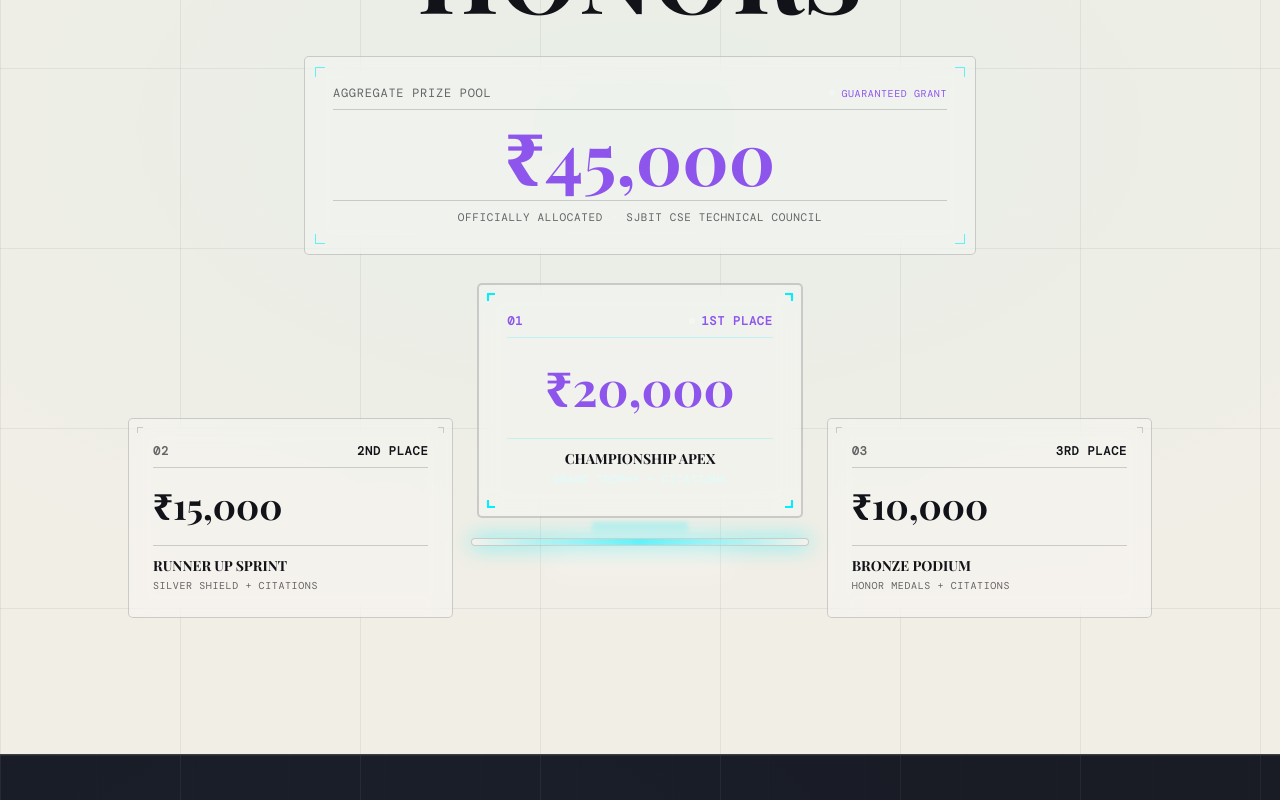
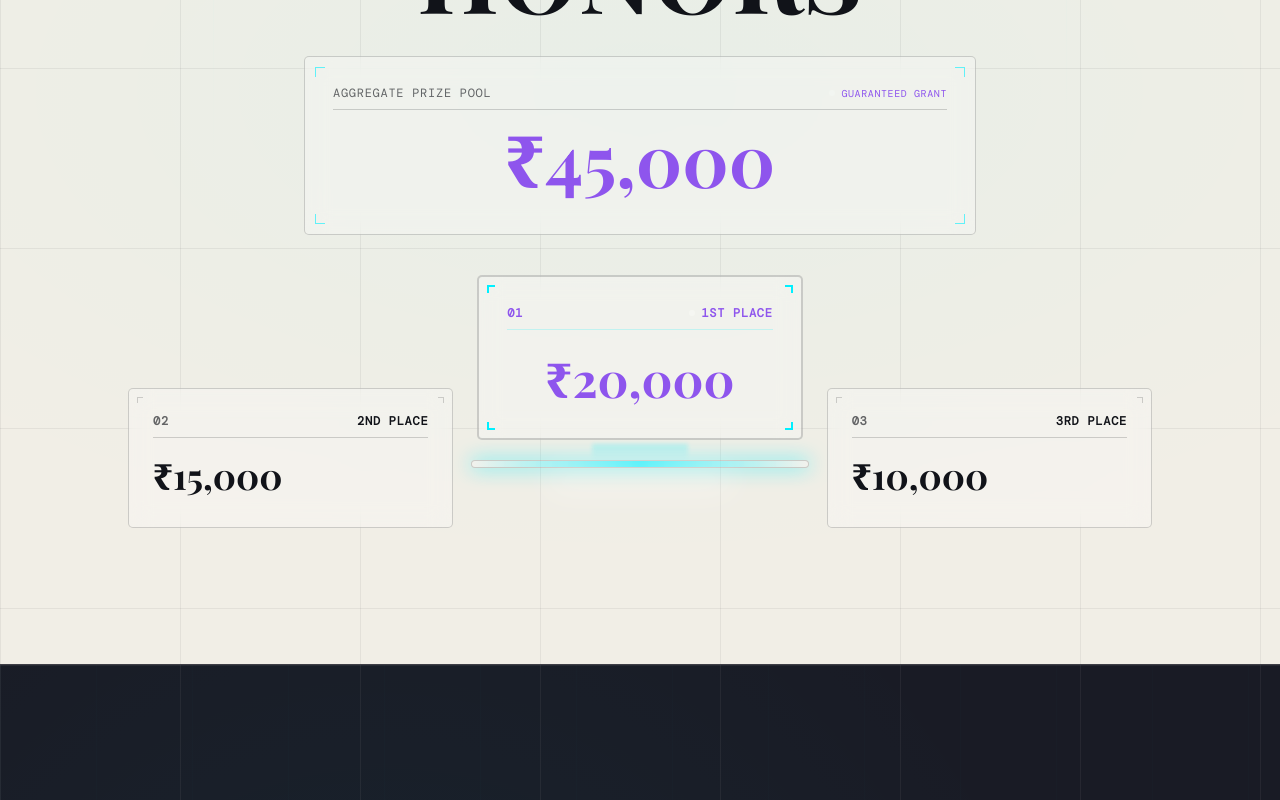
Before and after one commit to praneel46/coderelay26, a React (Vite) app: page / in a window 1280 px wide. Shown: the part 3380-4180 px from the top of the page. Built offline with nearby package versions, Linux system fonts and the light colour scheme; a web font is replaced by a local one.

Commit message:
fix: update team size to 4, professional footer copyright, and remove prize sub-metadata

```diff
--- a/src/components/Footer.tsx
+++ b/src/components/Footer.tsx
@@ -161,10 +161,10 @@ export const Footer: React.FC = () => {
           {/* Left: Copyright & Institution */}
           <div className="flex flex-col space-y-0.5">
             <p className="font-mono text-xs text-slate-300">
-              © 2026 VIGYANTRA 2026 — CODE RELAY
+              © 2026 VIGYANTRA · CODE RELAY. ALL RIGHTS RESERVED.
             </p>
             <p className="font-mono text-[10px] text-slate-500">
-              SJB Institute of Technology • CSE Technical Council
+              SJB Institute of Technology, Bengaluru
             </p>
           </div>
 
--- a/src/sections/About.tsx
+++ b/src/sections/About.tsx
@@ -65,7 +65,7 @@ export const About: React.FC = () => {
 
             <div className="relative pt-4 sm:pt-6 border-t border-white/[0.08]">
               <p className="font-body text-base sm:text-lg text-slate-300 leading-relaxed font-normal">
-                Code Relay is a team-based programming challenge where three members combine technical knowledge, logical thinking, debugging ability and problem-solving skills to progress through multiple challenges.
+                Code Relay is a team-based programming challenge where four members combine technical knowledge, logical thinking, debugging ability and problem-solving skills to progress through multiple challenges.
               </p>
             </div>
 
--- a/src/sections/FAQ.tsx
+++ b/src/sections/FAQ.tsx
@@ -14,7 +14,7 @@ const FAQS: FAQItem[] = [
     id: 'faq-01',
     number: '01',
     question: 'How many members can be in a team?',
-    answer: 'Each team must strictly comprise exactly 3 members.',
+    answer: 'Each team must strictly comprise exactly 4 members.',
   },
   {
     id: 'faq-02',
--- a/src/sections/Prizes.tsx
+++ b/src/sections/Prizes.tsx
@@ -5,8 +5,6 @@ interface PrizeTier {
   place: string;
   rank: string;
   amount: string;
-  title: string;
-  citation: string;
   isPrimary?: boolean;
 }
 
@@ -14,8 +12,6 @@ const FIRST_PLACE: PrizeTier = {
   place: '01',
   rank: '1ST PLACE',
   amount: '₹20,000',
-  title: 'CHAMPIONSHIP APEX',
-  citation: 'GRAND TROPHY + CITATIONS',
   isPrimary: true,
 };
 
@@ -23,16 +19,12 @@ const SECOND_PLACE: PrizeTier = {
   place: '02',
   rank: '2ND PLACE',
   amount: '₹15,000',
-  title: 'RUNNER UP SPRINT',
-  citation: 'SILVER SHIELD + CITATIONS',
 };
 
 const THIRD_PLACE: PrizeTier = {
   place: '03',
   rank: '3RD PLACE',
   amount: '₹10,000',
-  title: 'BRONZE PODIUM',
-  citation: 'HONOR MEDALS + CITATIONS',
 };
 
 export const Prizes: React.FC = () => {
@@ -77,10 +69,7 @@ export const Prizes: React.FC = () => {
       className="relative w-full py-16 sm:py-24 md:py-28 px-4 sm:px-6 lg:px-12 select-none overflow-hidden"
       aria-label="Competition Prize Pool and Rewards"
     >
-      {/* =========================================================================
-          SECTION-SPECIFIC ATMOSPHERE: ILLUMINATED BOUNTY STAGE
-          Subtle vertical light beams and ambient podium glow
-          ========================================================================= */}
+      {/* Section atmosphere */}
       <div className="absolute inset-0 pointer-events-none bg-[radial-gradient(ellipse_75%_50%_at_50%_40%,rgba(0,240,255,0.04),transparent)] -z-10" />
 
       {/* Subtle Vertical Light Beams */}
@@ -105,16 +94,13 @@ export const Prizes: React.FC = () => {
           </h2>
         </motion.div>
 
-        {/* =========================================================================
-            CINEMATIC CASH COUNTER DISPLAY (FUTURISTIC FINANCIAL TELEMETRY MODULE)
-            ========================================================================= */}
+        {/* Aggregate Prize Pool Card */}
         <motion.div
           initial={{ opacity: 0, scale: 0.97 }}
           animate={isInView ? { opacity: 1, scale: 1 } : {}}
           transition={{ duration: 0.7, ease: [0.16, 1, 0.3, 1] }}
           className="relative max-w-2xl mx-auto p-5 sm:p-7 rounded-2xl bg-[#0a0e19]/60 border border-white/[0.08] backdrop-blur-md text-center mb-10 sm:mb-12 shadow-[0_12px_40px_rgba(0,0,0,0.6)] overflow-hidden"
         >
-          {/* Subtle Local Inner Grid Pattern */}
           <div
             className="absolute inset-0 opacity-15 pointer-events-none bg-grid-cyber"
             aria-hidden="true"
@@ -138,7 +124,7 @@ export const Prizes: React.FC = () => {
           </div>
 
           {/* The Large Dominant Cash Counter */}
-          <div className="relative z-10 my-1 sm:my-2">
+          <div className="relative z-10 my-2 sm:my-3">
             <span
               className={`font-headline text-4xl sm:text-6xl md:text-7xl font-bold tracking-tight text-white transition-all duration-500 block ${
                 isCounterFinished ? 'text-[#00f0ff] text-glow-cyan' : 'text-slate-100'
@@ -147,28 +133,20 @@ export const Prizes: React.FC = () => {
               ₹{count.toLocaleString('en-IN')}
             </span>
           </div>
-
-          {/* Bottom Telemetry Verification Strip */}
-          <div className="pt-2 border-t border-white/[0.06] flex items-center justify-center gap-2 text-slate-400 font-mono text-[10px] sm:text-[11px] tracking-wider uppercase relative z-10">
-            <span>OFFICIALLY ALLOCATED</span>
-            <span className="text-white/20">•</span>
-            <span>SJBIT CSE TECHNICAL COUNCIL</span>
-          </div>
         </motion.div>
 
         {/* =========================================================================
-            DESKTOP COMPACT PODIUM COMPOSITION (BALANCED & SLIGHTLY ELEVATED CENTER)
+            DESKTOP COMPACT PODIUM COMPOSITION
             ========================================================================= */}
         <div className="hidden md:grid md:grid-cols-3 gap-5 lg:gap-6 items-end relative pt-6 pb-2">
 
-          {/* ---------------- 2ND PLACE (LEFT - LOWER POSITION) ---------------- */}
+          {/* ---------------- 2ND PLACE (LEFT) ---------------- */}
           <motion.div
             initial={{ opacity: 0, y: 20 }}
             animate={isCounterFinished ? { opacity: 1, y: 0 } : {}}
             transition={{ duration: 0.6, delay: 0.1, ease: [0.16, 1, 0.3, 1] }}
-            className="relative flex flex-col justify-between p-5 lg:p-6 rounded-xl bg-[#0a0e19]/50 border border-white/[0.08] hover:border-white/20 backdrop-blur-md transition-all duration-300 overflow-hidden min-h-[200px]"
+            className="relative flex flex-col justify-between p-5 lg:p-6 rounded-xl bg-[#0a0e19]/50 border border-white/[0.08] hover:border-white/20 backdrop-blur-md transition-all duration-300 overflow-hidden min-h-[140px]"
           >
-            {/* Local subtle inner grid */}
             <div className="absolute inset-0 opacity-10 pointer-events-none bg-grid-cyber" aria-hidden="true" />
             <div className="absolute top-2 left-2 w-1.5 h-1.5 border-t border-l border-white/20" />
             <div className="absolute top-2 right-2 w-1.5 h-1.5 border-t border-r border-white/20" />
@@ -178,36 +156,24 @@ export const Prizes: React.FC = () => {
               <span className="font-mono text-xs font-semibold tracking-wider text-slate-300">{SECOND_PLACE.rank}</span>
             </div>
 
-            <div className="my-1.5 relative z-10">
+            <div className="my-2 relative z-10">
               <span className="font-headline text-3xl lg:text-4xl font-bold tracking-tight text-slate-100 block">
                 {SECOND_PLACE.amount}
               </span>
             </div>
-
-            <div className="mt-2.5 pt-2.5 border-t border-white/[0.06] relative z-10">
-              <h3 className="font-headline text-xs lg:text-sm font-bold text-white tracking-wide uppercase">
-                {SECOND_PLACE.title}
-              </h3>
-              <p className="font-mono text-[10px] text-slate-400 mt-0.5 uppercase tracking-wider">
-                {SECOND_PLACE.citation}
-              </p>
-            </div>
           </motion.div>
 
-          {/* ---------------- 1ST PLACE (CENTER - SLIGHTLY ELEVATED ~45px WITH ILLUMINATED BASE) ---------------- */}
-          <div className="relative flex flex-col items-center -translate-y-8 lg:-translate-y-11 z-20">
+          {/* ---------------- 1ST PLACE (CENTER - ELEVATED) ---------------- */}
+          <div className="relative flex flex-col items-center -translate-y-6 lg:-translate-y-8 z-20">
 
-            {/* Slightly Elevated 1st Place Card */}
             <motion.div
               initial={{ opacity: 0, y: 25 }}
               animate={isCounterFinished ? { opacity: 1, y: 0 } : {}}
               transition={{ duration: 0.7, ease: [0.16, 1, 0.3, 1] }}
-              className="w-full relative flex flex-col justify-between p-6 lg:p-7 rounded-2xl bg-[#0a0e19]/80 border-2 border-[#00f0ff]/50 shadow-[0_0_30px_rgba(0,240,255,0.2)] backdrop-blur-md transition-all duration-300 overflow-hidden min-h-[235px] group"
+              className="w-full relative flex flex-col justify-between p-6 lg:p-7 rounded-2xl bg-[#0a0e19]/80 border-2 border-[#00f0ff]/50 shadow-[0_0_30px_rgba(0,240,255,0.2)] backdrop-blur-md transition-all duration-300 overflow-hidden min-h-[165px] group"
             >
-              {/* Local subtle inner grid */}
               <div className="absolute inset-0 opacity-20 pointer-events-none bg-grid-cyber" aria-hidden="true" />
 
-              {/* Cyan Engineering Corner Accents */}
               <div className="absolute top-2 left-2 w-2 h-2 border-t-2 border-l-2 border-[#00f0ff]" />
               <div className="absolute top-2 right-2 w-2 h-2 border-t-2 border-r-2 border-[#00f0ff]" />
               <div className="absolute bottom-2 left-2 w-2 h-2 border-b-2 border-l-2 border-[#00f0ff]" />
@@ -226,46 +192,31 @@ export const Prizes: React.FC = () => {
                   {FIRST_PLACE.amount}
                 </span>
               </div>
-
-              <div className="mt-2.5 pt-2.5 border-t border-[#00f0ff]/20 relative z-10 text-center">
-                <h3 className="font-headline text-xs lg:text-sm font-bold text-white tracking-wide uppercase">
-                  {FIRST_PLACE.title}
-                </h3>
-                <p className="font-mono text-[10px] lg:text-[11px] text-[#dbfcff] mt-0.5 uppercase tracking-wider">
-                  {FIRST_PLACE.citation}
-                </p>
-              </div>
             </motion.div>
 
-            {/* Futuristic Illuminated Podium Base Platform (Tightly under 1st card ~20px) */}
+            {/* Podium Base Platform */}
             <motion.div
               initial={{ opacity: 0, scaleX: 0.7 }}
               animate={isCounterFinished ? { opacity: 1, scaleX: 1 } : {}}
               transition={{ duration: 0.7, delay: 0.15, ease: [0.16, 1, 0.3, 1] }}
               className="w-[104%] relative flex flex-col items-center mt-2 pointer-events-none"
             >
-              {/* Soft vertical light connector */}
               <div className="w-24 h-4 bg-gradient-to-b from-[#00f0ff]/25 to-transparent blur-[2px] -mt-1" />
-
-              {/* Digital Base Platform Layer */}
               <div className="w-full h-2 rounded-full bg-[#0a0e19]/90 border border-[#00f0ff]/60 shadow-[0_0_20px_rgba(0,240,255,0.65)] relative overflow-hidden">
                 <div className="absolute inset-0 bg-gradient-to-r from-transparent via-[#00f0ff]/70 to-transparent animate-pulse" />
               </div>
-
-              {/* Underlying Atmospheric Radial Cyan Bloom */}
               <div className="w-48 h-8 bg-[#00f0ff]/20 rounded-full blur-lg -mt-1" />
             </motion.div>
 
           </div>
 
-          {/* ---------------- 3RD PLACE (RIGHT - LOWER POSITION) ---------------- */}
+          {/* ---------------- 3RD PLACE (RIGHT) ---------------- */}
           <motion.div
             initial={{ opacity: 0, y: 20 }}
             animate={isCounterFinished ? { opacity: 1, y: 0 } : {}}
             transition={{ duration: 0.6, delay: 0.18, ease: [0.16, 1, 0.3, 1] }}
-            className="relative flex flex-col justify-between p-5 lg:p-6 rounded-xl bg-[#0a0e19]/50 border border-white/[0.08] hover:border-white/20 backdrop-blur-md transition-all duration-300 overflow-hidden min-h-[200px]"
+            className="relative flex flex-col justify-between p-5 lg:p-6 rounded-xl bg-[#0a0e19]/50 border border-white/[0.08] hover:border-white/20 backdrop-blur-md transition-all duration-300 overflow-hidden min-h-[140px]"
           >
-            {/* Local subtle inner grid */}
             <div className="absolute inset-0 opacity-10 pointer-events-none bg-grid-cyber" aria-hidden="true" />
             <div className="absolute top-2 left-2 w-1.5 h-1.5 border-t border-l border-white/20" />
             <div className="absolute top-2 right-2 w-1.5 h-1.5 border-t border-r border-white/20" />
@@ -275,26 +226,17 @@ export const Prizes: React.FC = () => {
               <span className="font-mono text-xs font-semibold tracking-wider text-slate-300">{THIRD_PLACE.rank}</span>
             </div>
 
-            <div className="my-1.5 relative z-10">
+            <div className="my-2 relative z-10">
               <span className="font-headline text-3xl lg:text-4xl font-bold tracking-tight text-slate-100 block">
                 {THIRD_PLACE.amount}
               </span>
-            </div>
-
-            <div className="mt-2.5 pt-2.5 border-t border-white/[0.06] relative z-10">
-              <h3 className="font-headline text-xs lg:text-sm font-bold text-white tracking-wide uppercase">
-                {THIRD_PLACE.title}
-              </h3>
-              <p className="font-mono text-[10px] text-slate-400 mt-0.5 uppercase tracking-wider">
-                {THIRD_PLACE.citation}
-              </p>
             </div>
           </motion.div>
 
         </div>
 
         {/* =========================================================================
-            MOBILE COMPACT PODIUM STACK (TIGHTLY SPACED)
+            MOBILE COMPACT PODIUM STACK
             ========================================================================= */}
         <div className="flex md:hidden flex-col gap-4">
 
@@ -318,19 +260,10 @@ export const Prizes: React.FC = () => {
                 </div>
               </div>
 
-              <div className="my-1.5 relative z-10 text-center">
+              <div className="my-2 relative z-10 text-center">
                 <span className="font-headline text-3xl font-bold tracking-tight text-white text-glow-cyan block">
                   {FIRST_PLACE.amount}
                 </span>
-              </div>
-
-              <div className="mt-2 pt-2 border-t border-[#00f0ff]/20 relative z-10 text-center">
-                <h3 className="font-headline text-xs font-bold text-white tracking-wide uppercase">
-                  {FIRST_PLACE.title}
-                </h3>
-                <p className="font-mono text-[9px] text-[#dbfcff] mt-0.5 uppercase tracking-wider">
-                  {FIRST_PLACE.citation}
-                </p>
               </div>
             </div>
 
@@ -352,18 +285,10 @@ export const Prizes: React.FC = () => {
               <span className="font-mono text-xs text-slate-500 font-bold">{SECOND_PLACE.place}</span>
               <span className="font-mono text-xs font-semibold tracking-wider text-slate-300">{SECOND_PLACE.rank}</span>
             </div>
-            <div className="my-1">
+            <div className="my-1.5">
               <span className="font-headline text-2xl font-bold tracking-tight text-slate-100 block">
                 {SECOND_PLACE.amount}
               </span>
-            </div>
-            <div className="mt-1.5 pt-1.5 border-t border-white/[0.06]">
-              <h3 className="font-headline text-[11px] font-bold text-white tracking-wide uppercase">
-                {SECOND_PLACE.title}
-              </h3>
-              <p className="font-mono text-[9px] text-slate-400 mt-0.5 uppercase tracking-wider">
-                {SECOND_PLACE.citation}
-              </p>
             </div>
           </motion.div>
 
@@ -378,18 +303,10 @@ export const Prizes: React.FC = () => {
               <span className="font-mono text-xs text-slate-500 font-bold">{THIRD_PLACE.place}</span>
               <span className="font-mono text-xs font-semibold tracking-wider text-slate-300">{THIRD_PLACE.rank}</span>
             </div>
-            <div className="my-1">
+            <div className="my-1.5">
               <span className="font-headline text-2xl font-bold tracking-tight text-slate-100 block">
                 {THIRD_PLACE.amount}
               </span>
-            </div>
-            <div className="mt-1.5 pt-1.5 border-t border-white/[0.06]">
-              <h3 className="font-headline text-[11px] font-bold text-white tracking-wide uppercase">
-                {THIRD_PLACE.title}
-              </h3>
-              <p className="font-mono text-[9px] text-slate-400 mt-0.5 uppercase tracking-wider">
-                {THIRD_PLACE.citation}
-              </p>
             </div>
           </motion.div>
 
--- a/src/sections/Rounds.tsx
+++ b/src/sections/Rounds.tsx
@@ -35,7 +35,7 @@ const ROUNDS: RoundItem[] = [
     title: 'RELAY FINALE',
     stage: 'CHAMPIONSHIP',
     description:
-      'Live continuous digital handover battle where 3 coders pass dynamic active sessions in rapid baton relays.',
+      'Live continuous digital handover battle where 4 coders pass dynamic active sessions in rapid baton relays.',
   },
 ];
 
--- a/src/sections/Rules.tsx
+++ b/src/sections/Rules.tsx
@@ -15,7 +15,7 @@ const RULES: RuleItem[] = [
     number: '01',
     title: 'ELIGIBILITY & TEAM FORMATION',
     content:
-      'Each team must strictly comprise exactly three (3) bonafide undergraduate or postgraduate students. Cross-college combinations are fully recognized and permitted.',
+      'Each team must strictly comprise exactly four (4) bonafide undergraduate or postgraduate students. Cross-college combinations are fully recognized and permitted.',
   },
   {
     id: 'rule-02',
@@ -29,7 +29,7 @@ const RULES: RuleItem[] = [
     number: '03',
     title: 'REPORTING & CONDUCT',
     content:
-      'Teams must report to the SJBIT CSE Apex Lab by 08:30 AM IST. Professional decorum and strict compliance with proctors are mandatory at all times.',
+      'Teams must report to the SJBIT Apex Lab by 08:30 AM IST. Professional decorum and strict compliance with proctors are mandatory at all times.',
   },
   {
     id: 'rule-04',
```
